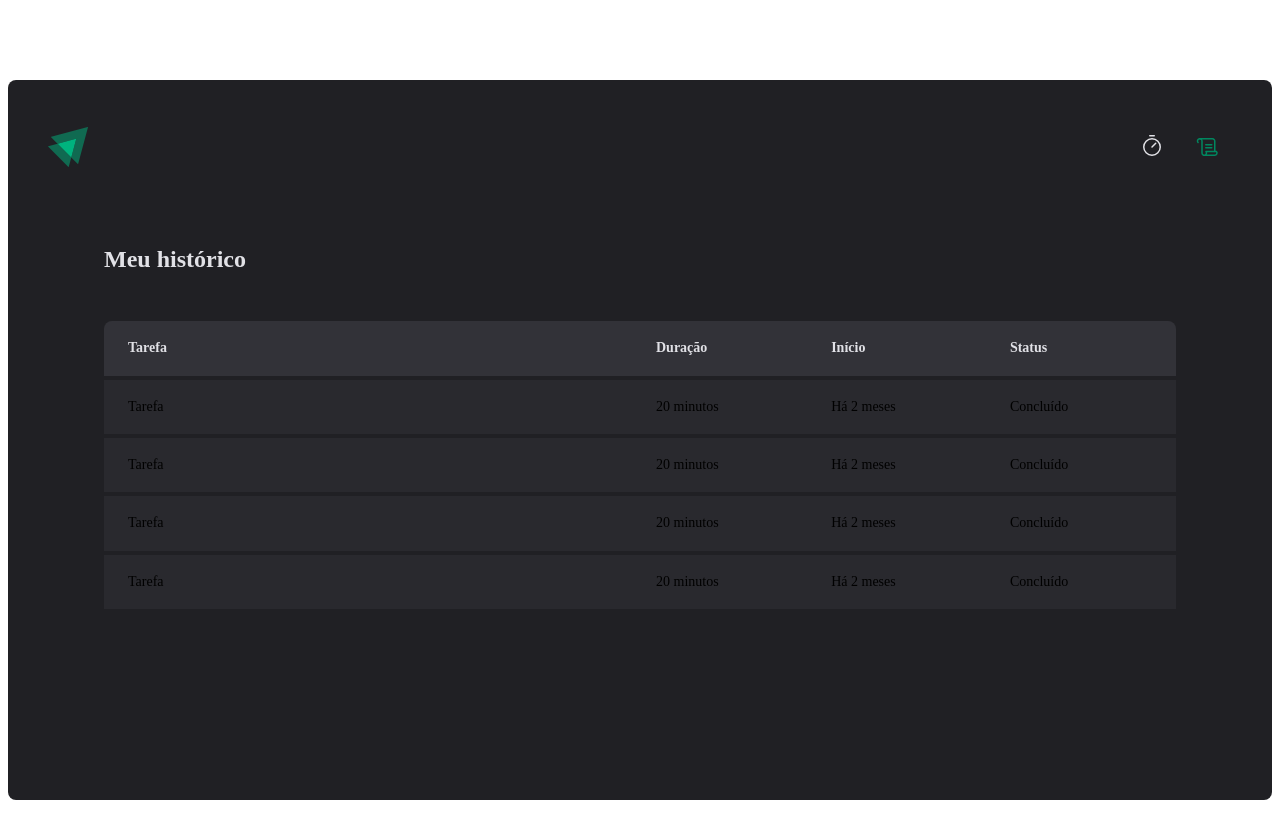
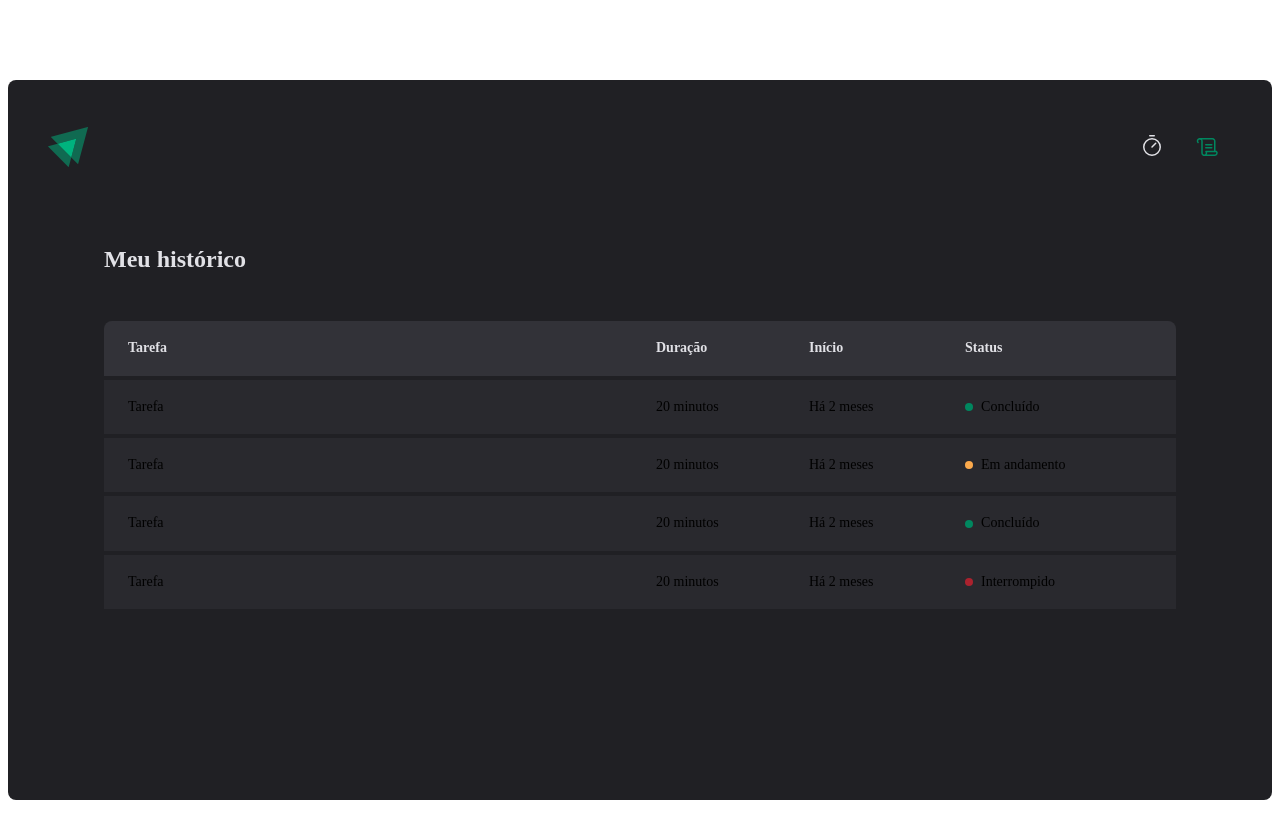
Before and after one commit to CarolMaiaP/ignite-timer, a React (Vite) app: page /history in a window 1280 px wide. Shown: the top 838 px of the page. Built offline with nearby package versions, Linux system fonts and the light colour scheme.

Commit message:
status style created

```diff
--- a/src/pages/History/index.tsx
+++ b/src/pages/History/index.tsx
@@ -1,4 +1,4 @@
-import { HistoryContainer, HistoryList } from "./styles";
+import { HistoryContainer, HistoryList, Status } from "./styles";
 
 export function History() {
   return (
@@ -20,25 +20,33 @@
               <td>Tarefa</td>
               <td>20 minutos</td>
               <td>Há 2 meses</td>
-              <td>Concluído</td>
+              <td>
+                <Status StatusColor="green">Concluído</Status>
+              </td>
             </tr>
             <tr>
               <td>Tarefa</td>
               <td>20 minutos</td>
               <td>Há 2 meses</td>
-              <td>Concluído</td>
+              <td>
+                <Status StatusColor="yellow">Em andamento</Status>
+              </td>
             </tr>
             <tr>
               <td>Tarefa</td>
               <td>20 minutos</td>
               <td>Há 2 meses</td>
-              <td>Concluído</td>
+              <td>
+                <Status StatusColor="green">Concluído</Status>
+              </td>
             </tr>
             <tr>
               <td>Tarefa</td>
               <td>20 minutos</td>
               <td>Há 2 meses</td>
-              <td>Concluído</td>
+              <td>
+                <Status StatusColor="red">Interrompido</Status>
+              </td>
             </tr>
           </tbody>
         </table>
--- a/src/pages/History/styles.ts
+++ b/src/pages/History/styles.ts
@@ -60,3 +60,28 @@
     }
   }
 `;
+
+const STATUS_COLORS = {
+  green: "green-500",
+  red: "red-500",
+  yellow: "yellow-500",
+} as const;
+
+interface StatusProps {
+  StatusColor: "green" | "red" | "yellow";
+}
+
+export const Status = styled.span<StatusProps>`
+  display: flex;
+  align-items: center;
+  gap: 0.5rem;
+
+  &::before {
+    content: "";
+    width: 0.5rem;
+    height: 0.5rem;
+    border-radius: 50%;
+    background-color: ${(props) =>
+      props.theme[STATUS_COLORS[props.StatusColor]]};
+  }
+`;
```
